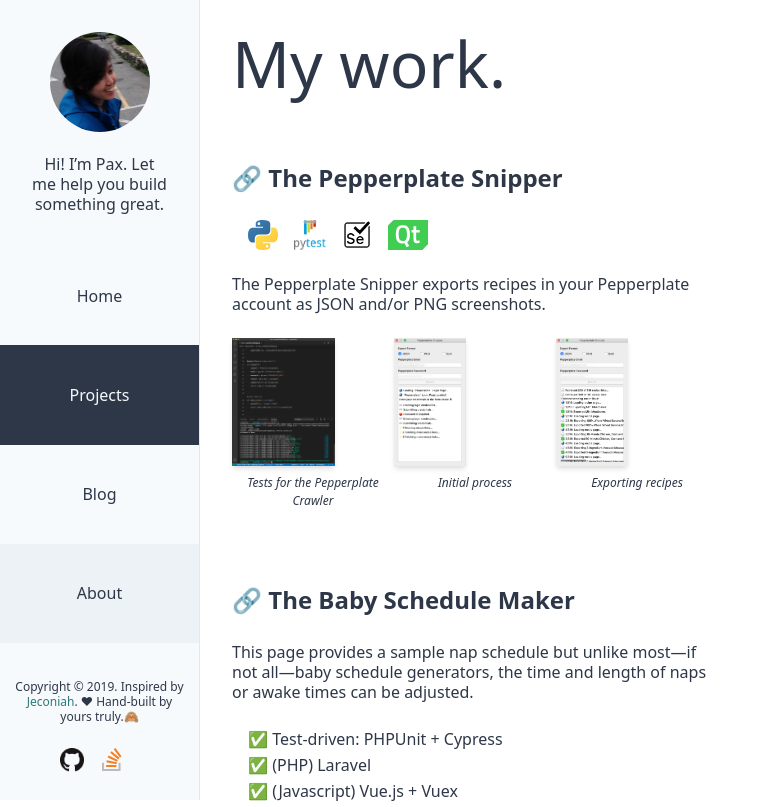
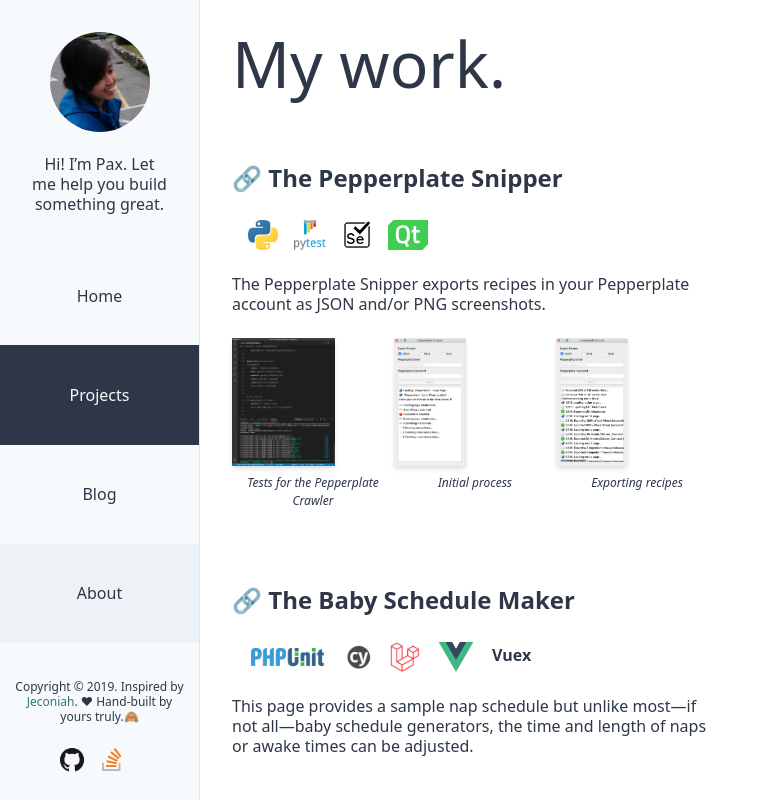
Before and after one commit to akosipax/portfolio, a Gatsby site: page /projects in a window 1280 px wide. Shown: the top 807 px of the page, without its empty margins (0-769 px from the left). Built offline with nearby package versions, Linux system fonts and the light colour scheme; Gatsby itself is replaced by a stand-in of ours.

Commit message:
:recycle: use Built with icon

```diff
--- a/src/pages/projects.js
+++ b/src/pages/projects.js
@@ -79,31 +79,40 @@
         The Baby Schedule Maker
       </a>
     </h3>
+    <BuiltWith
+      items={[
+        {
+          href: "https://phpunit.de/",
+          description: "PHPUnit",
+          src: logos.phpunit,
+        },
+        {
+          href: "http://cypress.io/",
+          description: "Cypress—for E2E testing",
+          src: logos.cypress,
+        },
+        {
+          href: "http://laravel.com/",
+          description: "Laravel—a PHP framework",
+          src: logos.laravel,
+        },
+        {
+          href: "https://vuejs.org/",
+          description: "Vue.js",
+          src: logos.vue,
+          width: 40,
+        },
+        {
+          href: "https://vuex.vuejs.org/",
+          description: "Vuex",
+        },
+      ]}
+    />
     <p>
       This page provides a sample nap schedule but unlike most—if not all—baby
       schedule generators, the time and length of naps or awake times can be
       adjusted.
     </p>
-    <ul>
-      <li className={styles.item}>
-        <span role="img" aria-label="check">
-          ✅
-        </span>{" "}
-        Test-driven: PHPUnit + Cypress
-      </li>
-      <li className={styles.item}>
-        <span role="img" aria-label="check">
-          ✅
-        </span>{" "}
-        (PHP) Laravel
-      </li>
-      <li className={styles.item}>
-        <span role="img" aria-label="check">
-          ✅
-        </span>{" "}
-        (Javascript) Vue.js + Vuex
-      </li>
-    </ul>
 
     <h3>SoundCloud Chrome Extension</h3>
     <p>
```
